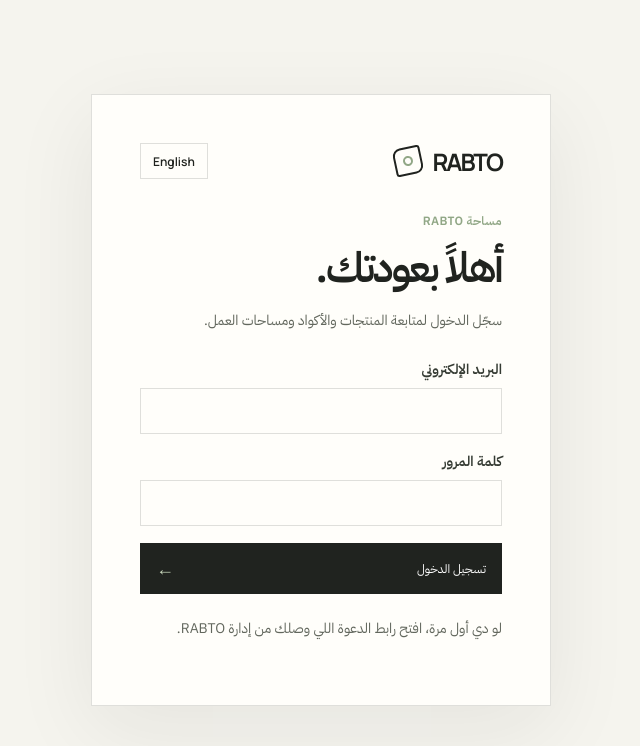
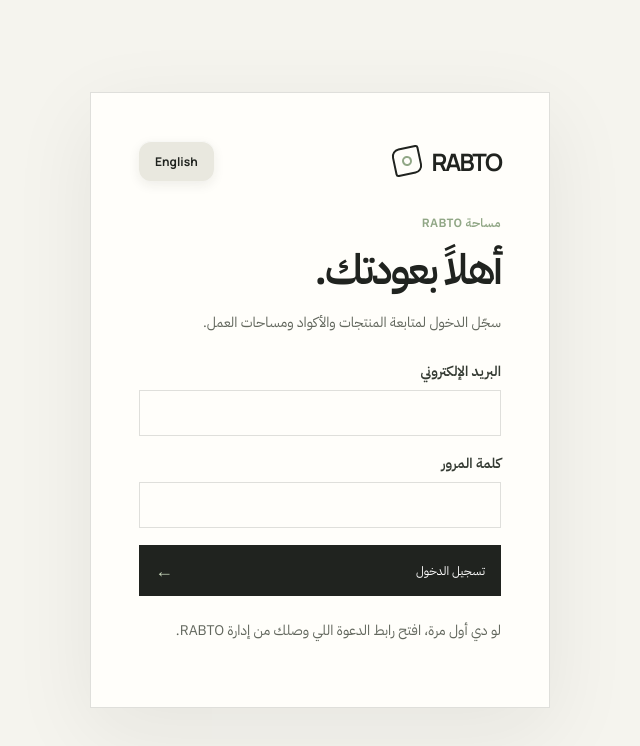
Before and after one commit to alomdamohamed652-afk/rabto, a Next.js app: page /login in a window 1280 px wide. Shown: the top 746 px of the page, without its empty margins (570-1210 px from the left). Built offline with nearby package versions, Linux system fonts and the light colour scheme; no server answers.

Commit message:
style: soft solid language switcher

```diff
--- a/src/app/globals.css
+++ b/src/app/globals.css
@@ -196,8 +196,10 @@ h1 em, h2 em { color: var(--sage-deep); font-style: normal; }
 /* Bidirectional typography */
 html[lang="en"] body { font-family: Manrope, Arial, sans-serif; }
 html[lang="en"] .auth-brand, html[lang="en"] .wordmark { font-family: Manrope, Arial, sans-serif; }
-.language-switcher { min-height: 36px; padding: 8px 12px; border: 1px solid var(--line); background: transparent; color: var(--ink); font: 600 12px Manrope, sans-serif; cursor: pointer; }
-.language-switcher:hover { border-color: var(--sage-deep); }
+.language-switcher { min-height: 40px; padding: 8px 16px; border: 0; border-radius: 12px; background: #e9e8df; color: var(--ink); font: 700 12px Manrope, sans-serif; cursor: pointer; box-shadow: 0 4px 12px rgba(32,35,31,.08), inset 0 1px 0 rgba(255,255,255,.7); transition: background .2s, transform .2s; }
+.language-switcher:hover { background: #dfe5d8; }
+.language-switcher:active { transform: scale(.97); }
+.language-switcher:focus-visible { outline: 3px solid var(--sage-deep); outline-offset: 3px; }
 
 .auth-topline, .admin-brand-row, .nav-actions {
   display: flex;
```
